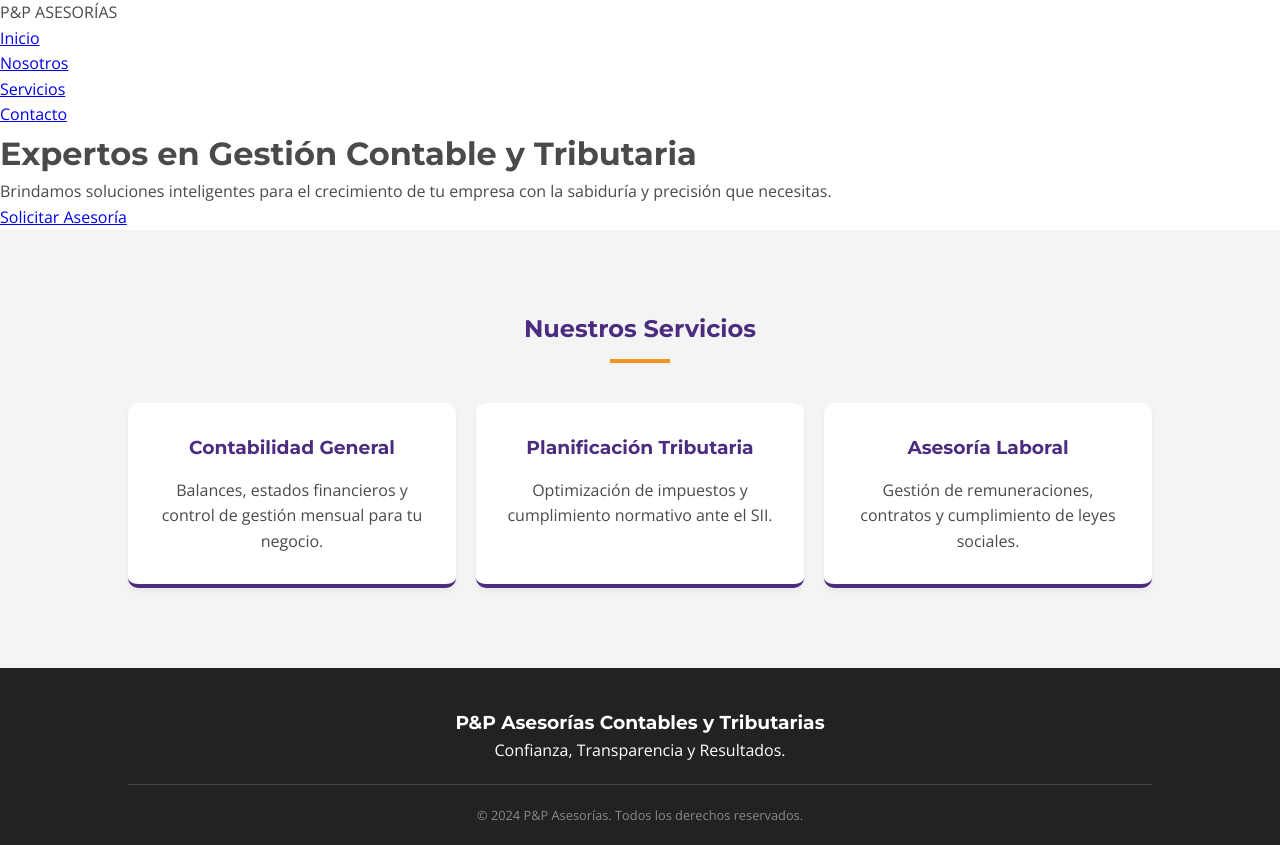
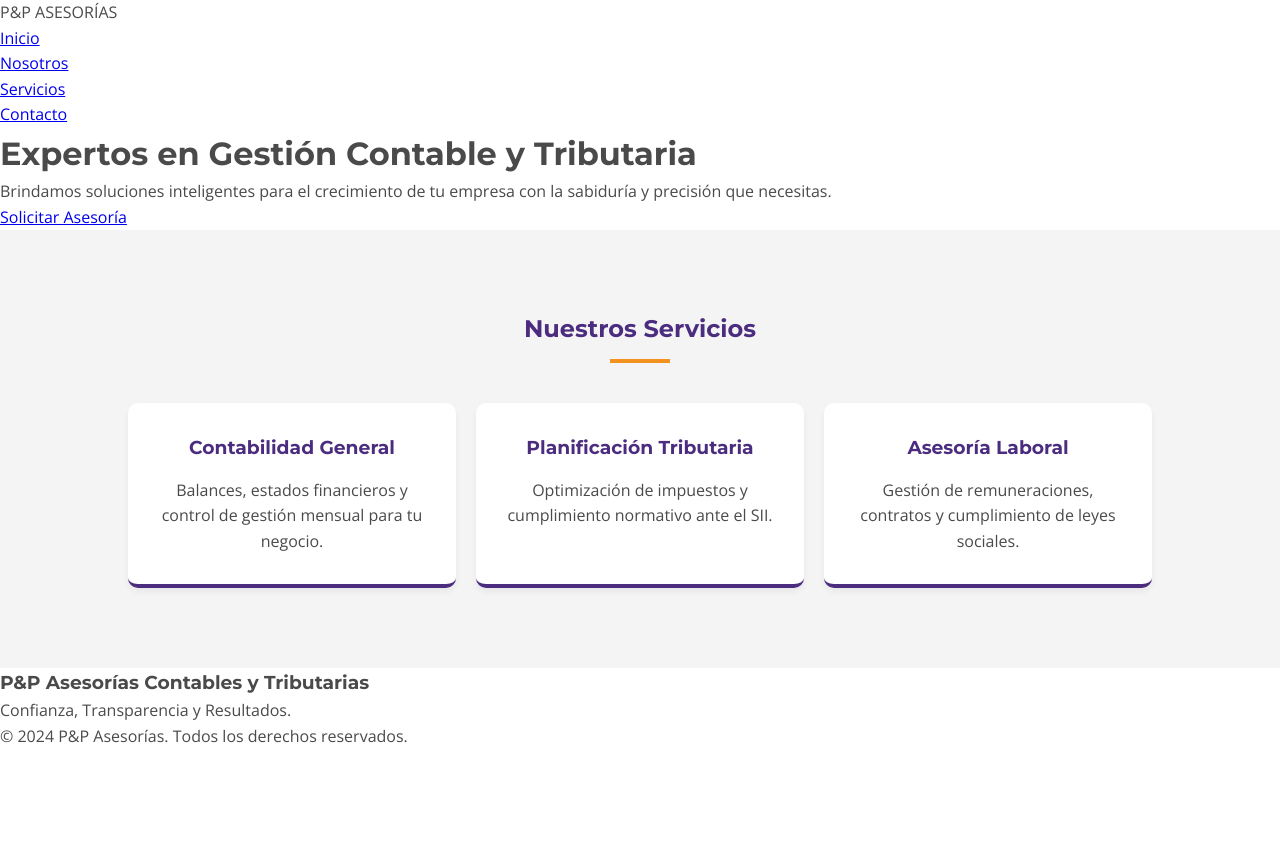
Before and after one commit to Alby-On/PyP-Asesorias, a plain HTML site: page index.html in a window 1280 px wide. After the commit the page ends 800 px from the top, so only its background shows below. Drawn offline with nearby package versions, Linux system fonts and the light colour scheme.

Commit message:
Update index.html

```diff
--- a/index.html
+++ b/index.html
@@ -77,31 +77,6 @@
             color: var(--morado);
             margin-bottom: 15px;
         }
-
-        /* FOOTER */
-        footer {
-            background-color: #222;
-            color: var(--blanco);
-            padding: 40px 10% 20px;
-            text-align: center;
-        }
-
-        .footer-info {
-            margin-bottom: 20px;
-        }
-
-        .copyright {
-            font-size: 0.8rem;
-            border-top: 1px solid #444;
-            padding-top: 20px;
-            color: #888;
-        }
-
-        /* RESPONSIVO */
-        @media (max-width: 768px) {
-            .nav-links { display: none; }
-            .hero-content h1 { font-size: 2rem; }
-        }
     </style>
 </head>
 <body>
```
